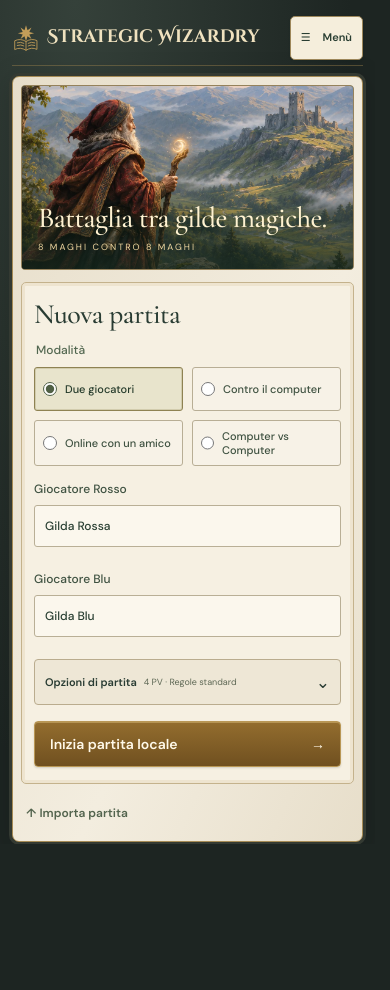
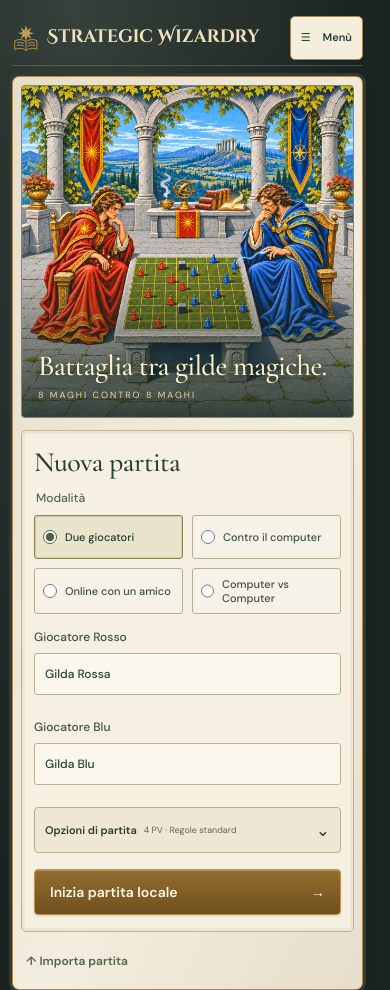
Before and after one commit to ipe3000/SW, a React (Vite) app: page / in a window 390 px wide. Before the commit the page ends 844 px from the top, so only its background shows below. Built offline with nearby package versions, Linux system fonts and the light colour scheme.

Commit message:
Replace homepage illustration with approved wizard strategy artwork

```diff
--- a/src/ui/EntryScene.tsx
+++ b/src/ui/EntryScene.tsx
@@ -1,8 +1,8 @@
 import type { ReactNode } from 'react';
 
 export function EntryScene() {
-  return <section className="entry-scene" aria-label="Una radura tra le antiche rovine">
-    <img src={`${import.meta.env.BASE_URL}assets/fantasy-realism-entry.webp`} alt="" fetchPriority="high"/>
+  return <section className="entry-scene" aria-label="Due maghi si sfidano su una scacchiera magica">
+    <img src={`${import.meta.env.BASE_URL}assets/guild-strategy-entry.webp`} alt="Una maga rossa e un mago blu giocano su una scacchiera magica, tra antiche arcate." width="1254" height="1254" fetchPriority="high"/>
     <div className="entry-scene-caption"><h1>Battaglia tra gilde magiche.</h1><p>8 MAGHI CONTRO 8 MAGHI</p></div>
   </section>;
 }
--- a/src/ui/fantasy-realism.css
+++ b/src/ui/fantasy-realism.css
@@ -25,8 +25,8 @@ body:has(.local-app) { min-height: 100dvh; background: radial-gradient(ellipse a
 .local-app input, .local-app select, .local-app textarea { background: #fbf7ed; border-color: #b9af96; color: #293f32; }
 .local-app select { min-height: 42px; }
 .fantasy-entry { display: grid; grid-template-columns: minmax(0, 1.05fr) minmax(360px, 1fr); gap: 16px 20px; padding: 14px; border: 1px solid #a68b55; border-radius: 7px; background: linear-gradient(115deg, #e7deca, #f3eddf 60%, #e7deca); box-shadow: 0 0 0 3px #343a32, 0 5px 30px #0003; align-items: start; }
-.entry-scene { position: relative; grid-column: 1; grid-row: 1 / span 2; height: 100%; min-height: 520px; overflow: hidden; border: 1px solid #95825c; border-radius: 4px; background: #485942; }
-.entry-scene > img { display: block; position: absolute; width: 100%; height: 100%; object-fit: cover; object-position: 45% 48%; }
+.entry-scene { position: relative; grid-column: 1; grid-row: 1 / span 2; width: 100%; aspect-ratio: 1; align-self: start; overflow: hidden; border: 1px solid #95825c; border-radius: 4px; background: #485942; }
+.entry-scene > img { display: block; position: absolute; width: 100%; height: 100%; object-fit: contain; object-position: center; }
 .entry-scene::after { content: ''; position: absolute; inset: 0; background: linear-gradient(transparent 55%, #13251bce); pointer-events: none; }
 .entry-scene-caption { position: absolute; z-index: 1; bottom: 25px; left: 25px; right: 20px; color: #fff2d1; }
 .entry-scene-caption h1 { font-size: clamp(32px, 3.4vw, 49px); letter-spacing: -.7px; line-height: 1.04; text-shadow: 0 2px 8px #14291b; }
@@ -144,8 +144,7 @@ body:has(.local-app) { min-height: 100dvh; background: radial-gradient(ellipse a
   .local-app .brand > span:last-child { font-size: 24px; }
   .local-app .topbar .text-button { font-size: 11px; }
   .fantasy-entry { display: flex; flex-direction: column; padding: 8px; gap: 12px; }
-  .entry-scene { width: 100%; height: 185px; min-height: 0; flex-shrink: 0; }
-  .entry-scene > img { object-position: 40% 44%; }
+  .entry-scene { width: 100%; flex-shrink: 0; }
   .entry-scene-caption { left: 16px; bottom: 15px; }
   .entry-scene-caption h1 { font-size: 29px; }
   .entry-scene-caption p { font-size: 9px; margin-top: 6px; }
```
Also changed, not shown: public/assets/guild-strategy-entry.webp (added).
